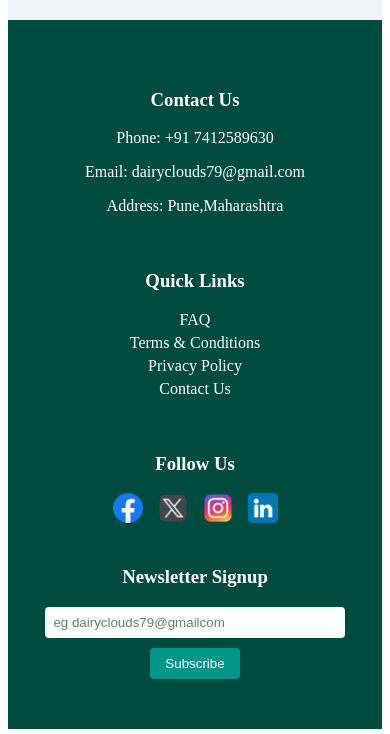
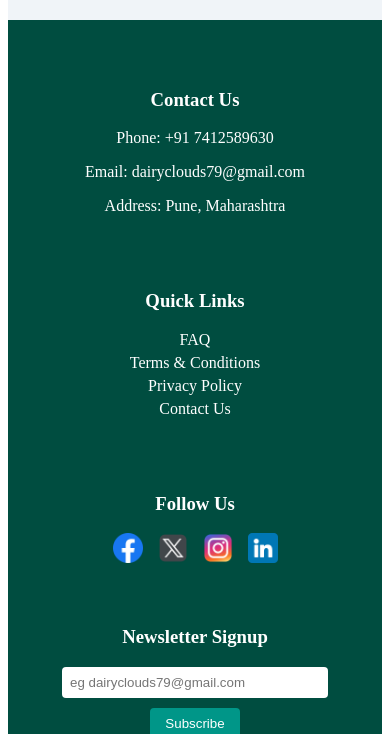
Before and after one commit to Pratik-shedge07/Dairy_Clouds, a React (Create React App) app: page /login in a window 390 px wide. Shown: the part 832-1566 px from the top of the page. Built offline with nearby package versions, Linux system fonts and the light colour scheme.

Commit message:
footer responsive

```diff
--- a/src/components/Footer.jsx
+++ b/src/components/Footer.jsx
@@ -12,7 +12,7 @@ function Footer() {
           <h3>Contact Us</h3>
           <p>Phone: +91 7412589630</p>
           <p>Email: dairyclouds79@gmail.com</p>
-          <p>Address: Pune,Maharashtra</p>
+          <p>Address: Pune, Maharashtra</p>
         </div>
 
         <div style={styles.section}>
@@ -46,7 +46,7 @@ function Footer() {
         <div style={styles.section}>
           <h3>Newsletter Signup</h3>
           <form>
-            <input type="email" placeholder="eg dairyclouds79@gmailcom" required style={styles.input} />
+            <input type="email" placeholder="eg dairyclouds79@gmail.com" required style={styles.input} />
             <button type="submit" style={styles.button}>Subscribe</button>
           </form>
         </div>
@@ -59,18 +59,19 @@ const styles = {
   footer: {
     background: "#004D40", // Dark Teal
     color: "#FFFFFF",
-    padding: "40px 0",
+    padding: "40px 20px",
     textAlign: "center",
   },
   footerContent: {
     display: "flex",
+    flexWrap: "wrap",
     justifyContent: "space-around",
-    flexWrap: "wrap",
     maxWidth: "1200px",
     margin: "0 auto",
+    gap: "20px",
   },
   section: {
-    flex: "1",
+    flex: "1 1 200px", // Flex-grow, flex-shrink, flex-basis
     minWidth: "200px",
     margin: "10px",
   },
@@ -84,6 +85,9 @@ const styles = {
     display: "block",
     margin: "5px 0",
     transition: "0.3s",
+    ":hover": {
+      color: "#009688", // Vibrant Teal on hover
+    },
   },
   socialIcons: {
     display: "flex",
@@ -96,13 +100,14 @@ const styles = {
     width: "30px",
     height: "30px",
     transition: "transform 0.3s ease",
-  },
-  iconHover: {
-    transform: "scale(1.2)", // Grow on hover
+    ":hover": {
+      transform: "scale(1.2)", // Grow on hover
+    },
   },
   input: {
     padding: "8px",
-    width: "80%",
+    width: "100%",
+    maxWidth: "250px",
     marginBottom: "10px",
     borderRadius: "4px",
     border: "none",
@@ -115,6 +120,23 @@ const styles = {
     color: "#FFFFFF",
     cursor: "pointer",
     transition: "0.3s",
+    ":hover": {
+      background: "#00796B", // Darker Teal on hover
+    },
+  },
+  "@media (max-width: 768px)": {
+    footerContent: {
+      flexDirection: "column",
+      alignItems: "center",
+      textAlign: "center",
+    },
+    section: {
+      flex: "1 1 100%",
+      maxWidth: "100%",
+    },
+    socialIcons: {
+      justifyContent: "center",
+    },
   },
 };
 
```
